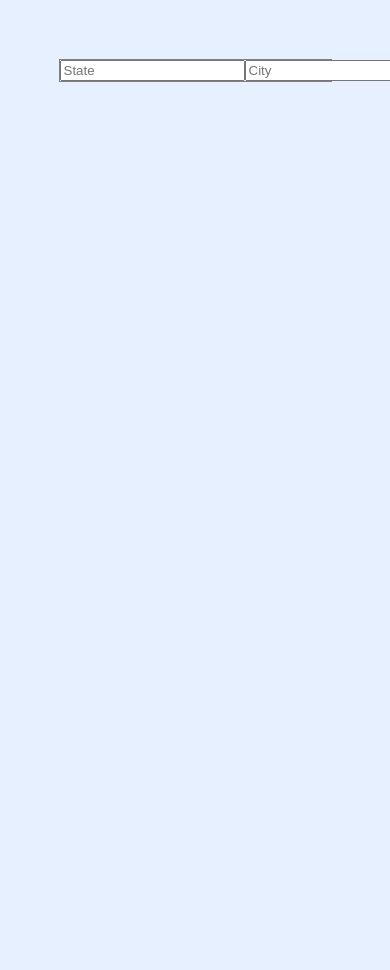
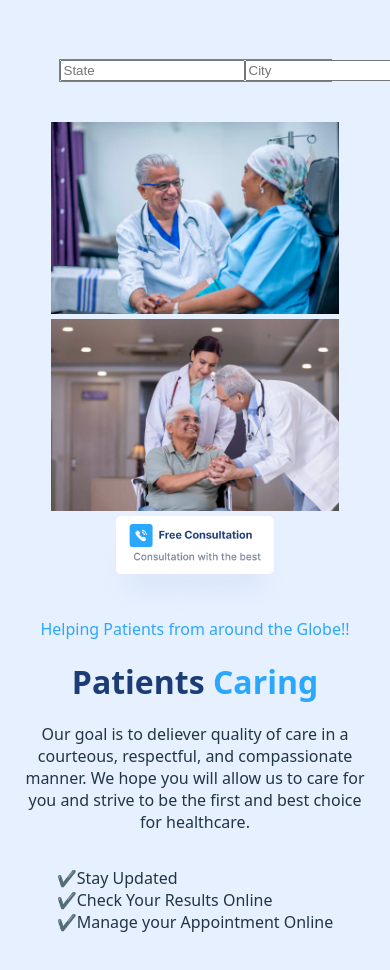
Before and after one commit to AkashTirkey/Medify_Application, a React (Vite) app: page / in a window 390 px wide. Shown: the part 1100-2070 px from the top of the page. Before the commit the page ends 1182 px from the top, so only its background shows below. Built offline with nearby package versions, Linux system fonts and the light colour scheme.

Commit message:
Patients Pg added

```diff
--- a/src/Pages/Home.jsx
+++ b/src/Pages/Home.jsx
@@ -7,6 +7,7 @@ import FAQ from "../FAQ";
 import Specialisation from "../Specialisation";
 import Blog from "../Articles";
 import Articles from "../Articles";
+import Patient from "../Patients";
 
 const Home = () => {
   return (
@@ -44,6 +45,7 @@ const Home = () => {
 
     {/* <Specialisation/> */}
     {/* <Articles/> */}
+    <Patient/>
 
     </>
   );
--- a/src/Patients.jsx
+++ b/src/Patients.jsx
@@ -1,17 +1,37 @@
 import React from "react";
+import style from "./styles/Patient.module.css"
 
 import img1 from "./assets/Patient/patient1.png"
 import img2 from "./assets/Patient/patient2.png"
+import img3 from "./assets/Patient/hover.png"
 
 const Patient = () =>{
     return(
         <>
-        <div>
+        <div className={style.container}>
+            <div className={style.leftContent}>
+                <img src={img2} alt="patient1" className={style.firstPatient}/>
+                <img src={img1} alt="patient2" className={style.secondPatient}/>
+                <img src={img3} alt="patient3" className={style.hoverImg}/>
+            </div>
 
+            <div className={style.rightContent}>
+                <p style={{color:"#2AA7FF", fontWeight:500}}>Helping Patients from around the Globe!!</p>
+                <h1 style={{color:"#1B3C74"}}>Patients <span style={{color:"#2AA7FF"}}>Caring</span></h1>
+                <p>Our goal is to deliever quality of care in a courteous, respectful,
+                    and compassionate manner. We hope you will allow us to care for you and
+                    strive to be the first and best choice for healthcare.
+                </p>
+                <ul className={style.listItems}>
+                    <li>Stay Updated</li>
+                    <li>Check Your Results Online</li>
+                    <li>Manage your Appointment Online</li>
+                </ul>
+            </div>
         </div>
 
         </>
     )
 }
 
-export default Patient
+export default Patient;
--- a/src/styles/Patient.module.css
+++ b/src/styles/Patient.module.css
@@ -0,0 +1,121 @@
+.container{
+    background-color: #E7F0FF;
+    max-width: 1300px;
+    margin: 0 auto;
+    width: 90%;
+    padding: 40px 0;
+    display: flex;
+     align-items: center;
+    justify-content: space-around;
+}
+
+.leftContent{
+    position: relative;
+    width: 100%;
+    width: 320px;
+    height: 520px;
+}
+
+.firstPatient{
+    position: absolute;
+    object-fit: cover;
+    width:90%;
+    top: 10%;
+    left: 30%;
+    z-index: 1;
+
+}
+
+.secondPatient{
+    position:absolute;
+    object-fit: cover;
+    width: 90%;
+    bottom: 20%;
+    left: 1%;
+    z-index: 2;
+}
+
+.hoverImg{
+    position: relative;
+    top: 20%;
+    left: 0;
+    object-fit: cover;
+    width: 60%;
+    z-index: 2;
+}
+
+
+.rightContent{
+    display: flex;
+    flex-direction: column;
+    justify-content: center;
+    align-items: flex-start;
+    gap: 2px;
+    max-width: 500px;
+}
+
+.listItems{
+    display: flex;
+    flex-direction: column;
+    align-items: flex-start;
+}
+
+.rightContent h1{
+    font-size: 3em;
+    margin: 2px 0;
+}
+
+.rightContent ul{
+    padding: 0;
+}
+
+.rightContent ul li{
+    list-style: none;
+}
+
+.rightContent ul li::before{
+    content: "✔️";
+}
+
+@media (max-width:992px) {
+    .container{
+        flex-direction: column;
+        align-items: center;
+        text-align: center;
+    }
+
+    .rightContent{
+        align-items: center;
+        max-width: 100%;
+    }
+
+    .rightContent ul{
+        text-align: left;
+    }
+
+    .leftContent{
+        margin-bottom: 30px;
+    }
+
+    .hoverImg{
+        position: static;
+    }
+
+    .firstPatient{
+        position: static;
+    }
+
+    .secondPatient{
+        position: static;
+    }
+}
+
+@media (max-width:576px) {
+    .rightContent h1{
+        font-size: 2em;
+    }
+
+    .leftContent{
+        height: 450px;
+    }
+}
```
Also changed, not shown: src/assets/Patient/hover.png (added).
